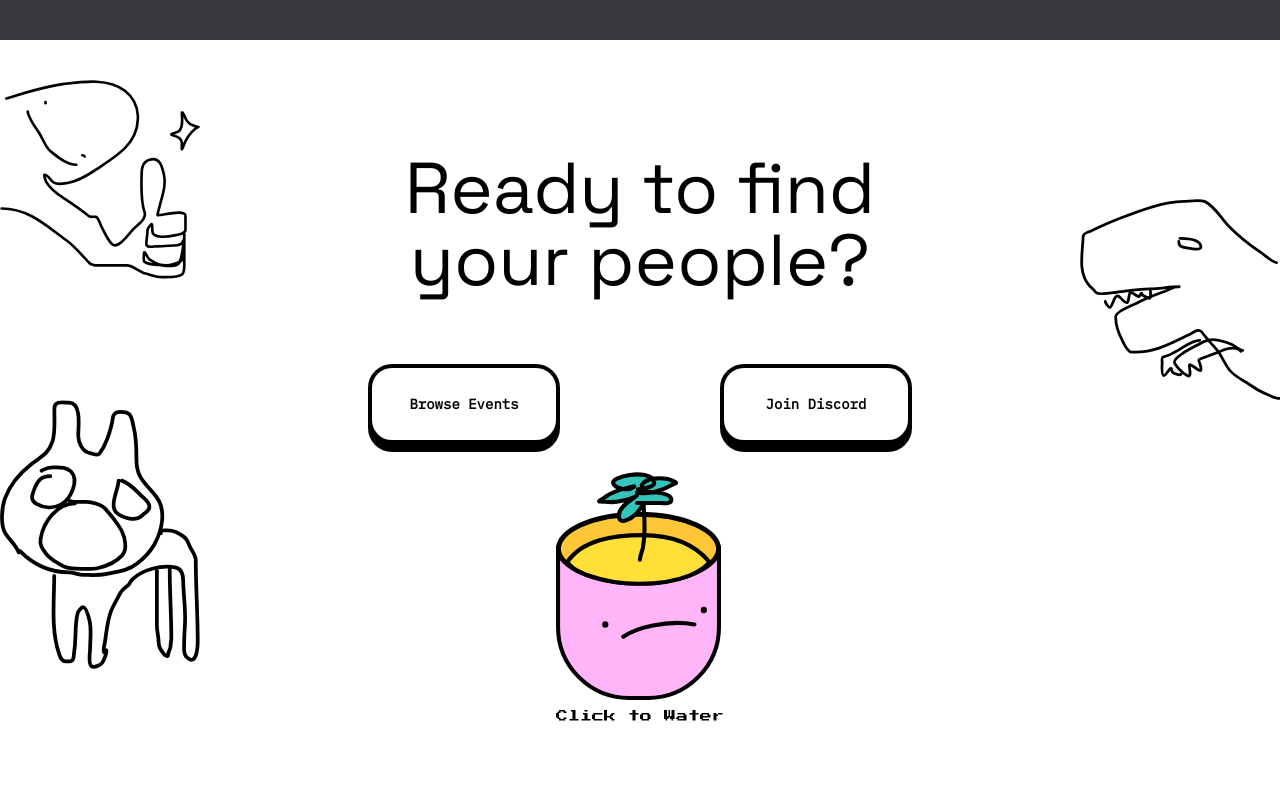
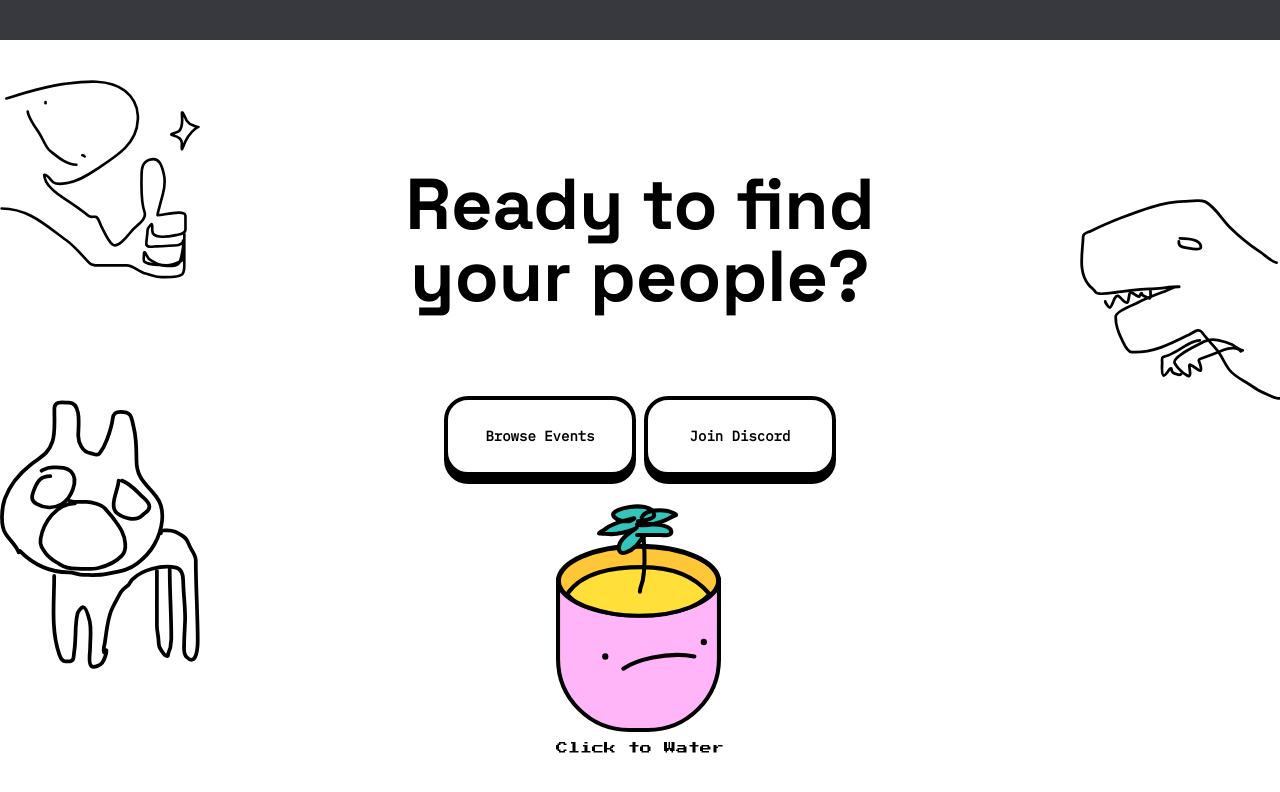
Before and after one commit to purduehackers/site, a Next.js app: page / in a window 1280 px wide. Shown: the part 1918-2710 px from the top of the page. Built offline with nearby package versions, Linux system fonts and the light colour scheme.

Commit message:
some things

```diff
--- a/components/join-us.tsx
+++ b/components/join-us.tsx
@@ -35,15 +35,17 @@ function JoinUs() {
           />
         </div>
       </div>
-      <div className="flex flex-col items-center pt-8">
-        <h2
-          className="text-center text-5xl sm:text-6xl
-                        md:text-7xl w-3/5 sm:w-1/2 md:w-7/12 xl:w-5/12 leading-loose"
-        >
-          Ready to find your people?
-        </h2>
+      <div className="flex flex-col items-center justify-center sm:pt-8">
+        <div className="backdrop-blur-md border-y-4 border-amber-400 sm:border-none sm:backdrop-blur-none p-4 flex flex-col items-center z-10 backdrop-blur-md">
+          <h2
+            className="text-center font-bold text-5xl sm:text-6xl
+                        md:text-7xl w-3/5 sm:w-1/2 md:w-7/12 xl:w-1/2 leading-snug sm:leading-loose"
+          >
+            Ready to find your people?
+          </h2>
+        </div>
         <div
-          className="flex flex-col justify-between items-center
+          className="flex flex-col justify-center gap-x-2 items-center
                         md:flex-row p-6 sm:p-12 h-64 sm:h-72 md:h-fit mb-16 sm:mb-5
                         w-2/3 lg:w-1/2 max-w-3xl min-w-fit md:mt-5"
         >
--- a/styles/globals.css
+++ b/styles/globals.css
@@ -19,7 +19,7 @@
 @layer components {
   .footer-btn {
     @apply border-solid border-black border-4 relative
-      px-2 py-2  w-48 h-20 min-w-fit rounded-3xl font-bold font-mono
+      px-2 py-2 w-48 h-20 min-w-fit rounded-3xl font-bold font-mono
       text-sm shadow-footer-btn hover:shadow-none hover:top-2 bg-white;
   }
 }
```
